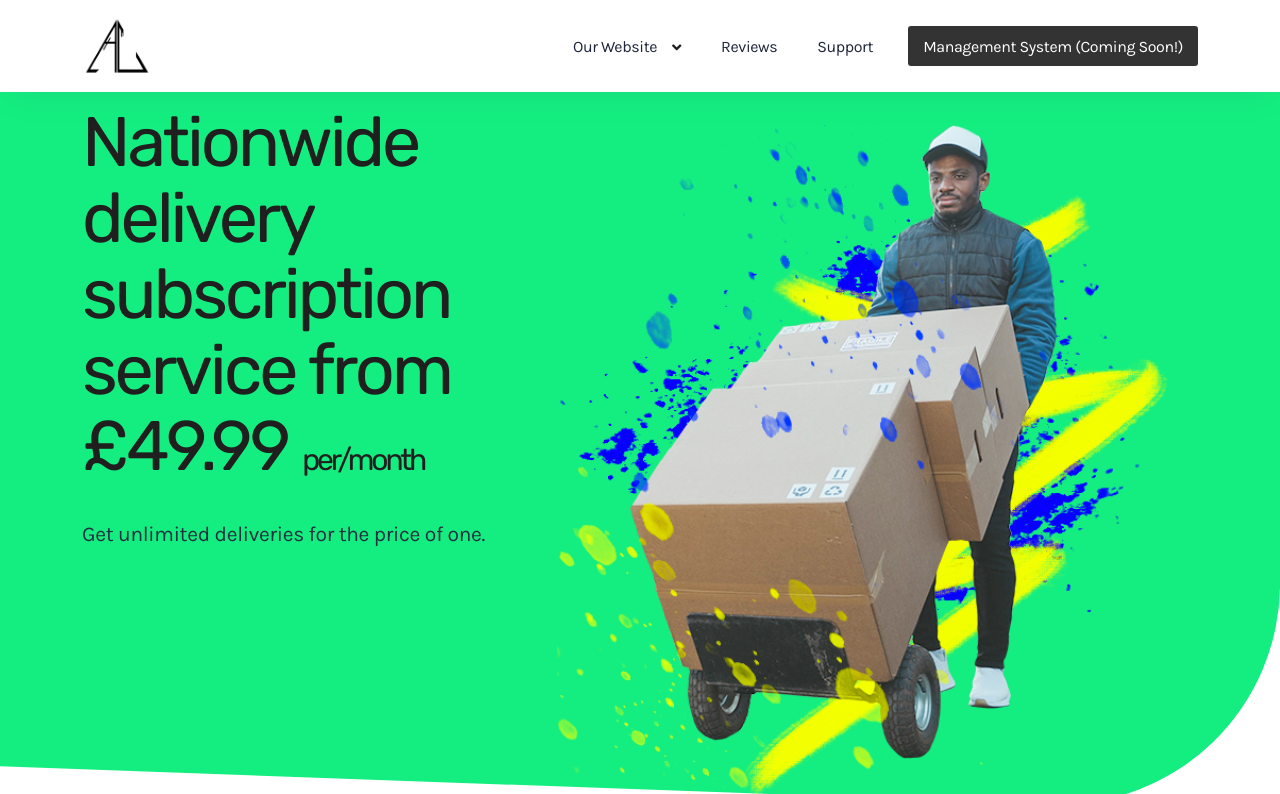
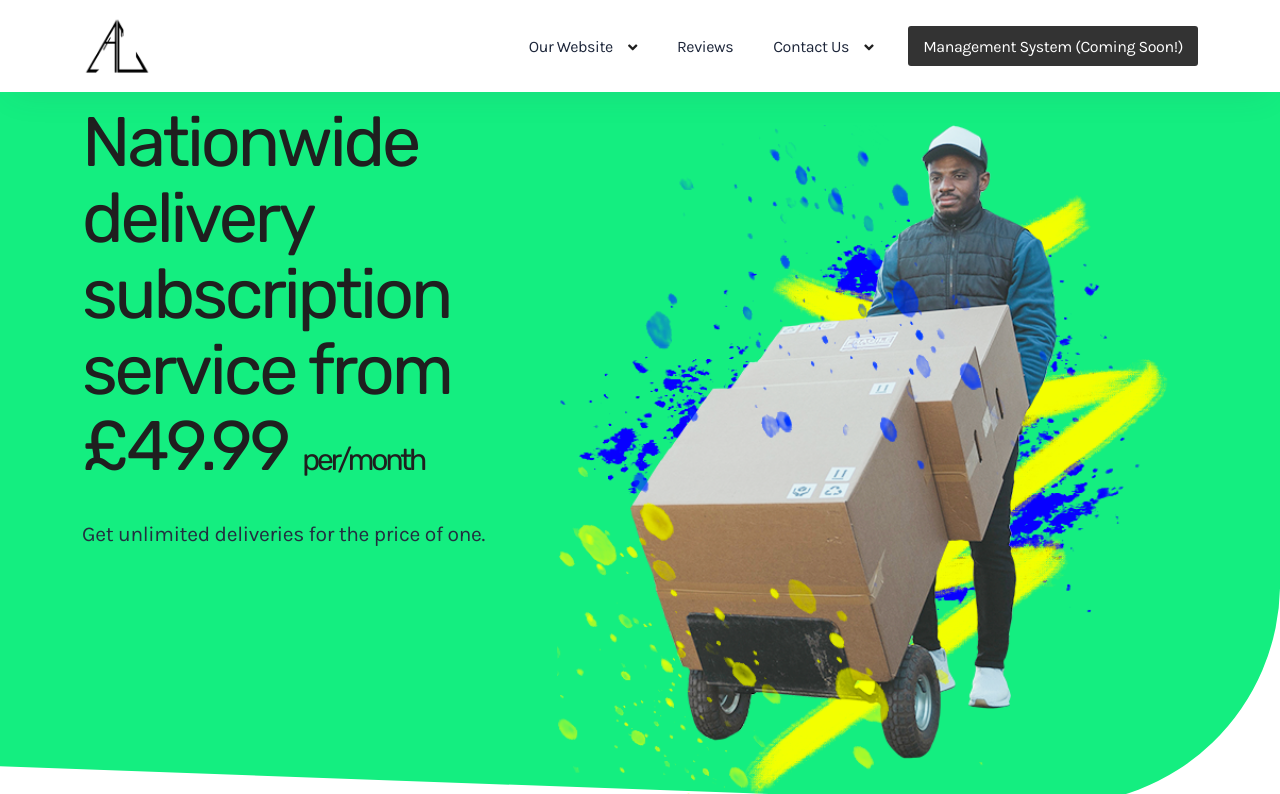
Before and after one commit to AsusLogistics/website, a Django app: page / in a window 1280 px wide. Shown: the top 794 px of the page. Run offline with Django 3.2, Linux system fonts and the light colour scheme; some libraries are stand-ins or nearby versions.

Commit message:
changed support to contact us

```diff
--- a/AsusLogistic/templates/Landing Page.html
+++ b/AsusLogistic/templates/Landing Page.html
@@ -82,8 +82,17 @@
             <li class="nav-item">
               <a target="_blank" href="https://www.trustpilot.com/review/asuslogistics.com" class="nav-link-item">Reviews</a>
             </li>
-            <li class="nav-item">
-              <a href="#" class="nav-link-item">Support</a>
+            <li class="nav-item nav-item-has-children">
+              <a href="#" class="nav-link-item drop-trigger">Contact Us<i class="fas fa-angle-down"></i>
+              </a>
+              <ul class="sub-menu" id="submenu-9">
+                <li class="sub-menu--item">
+                  <a class="" href="tel:123-456-7890">Phone Us</a>
+                </li>
+                <li class="sub-menu--item">
+                  <a class="" href="mailto:name@email.com">Email Us</a>
+                </li>
+              </ul>
             </li>
           </ul>
         </nav>
```
